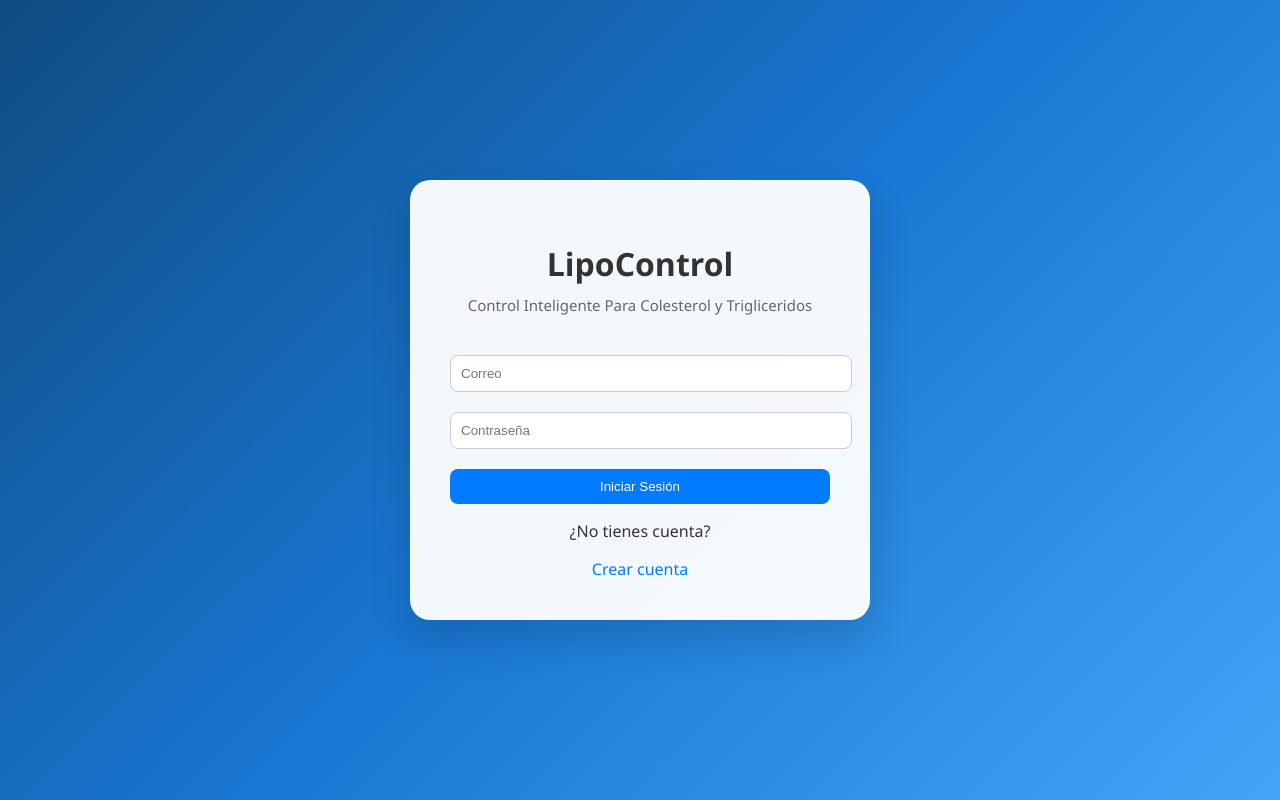
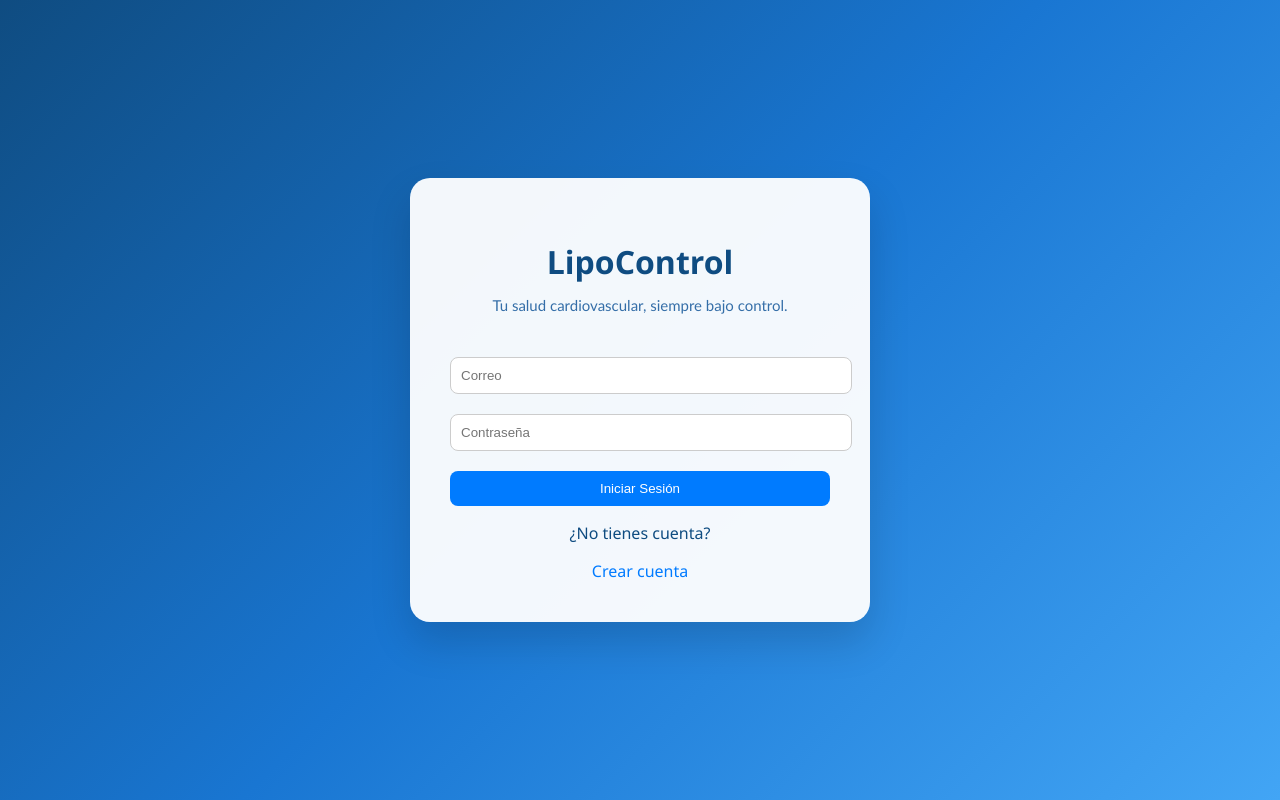
Before and after one commit to Jeidasosqui/Codigo-proyecto-LipoControl, a plain HTML site: page index.html in a window 1280 px wide. Drawn offline with nearby package versions, Linux system fonts and the light colour scheme.

Commit message:
cambio subti

```diff
--- a/css/styles.css
+++ b/css/styles.css
@@ -6,7 +6,7 @@ body {
     display: flex;
     justify-content: center;
     align-items: center;
-    color: #333;
+    color: #0f4c81;
   }
 
   .container {
@@ -106,8 +106,17 @@ body {
 }
 
 .subtitulo{
-    color:#666;
+    font-family: 'Gill Sans', 'Gill Sans MT', Calibri, 'Trebuchet MS', sans-serif;
+    color:#346ea8;
     font-size:15px;
+    font-weight: 400;
+
+    letter-spacing: 0.5;
+    line-height: 1.6;
+
+
     margin-top:-10px;
     margin-bottom:30px;
+
+    text-shadow: 0 1px 2px rgba(255, 255, 255, 0.4);
 }
--- a/index.html
+++ b/index.html
@@ -11,7 +11,7 @@
   <h1>LipoControl</h1>
 
   <p class="subtitulo">
-    Control Inteligente Para Colesterol y Trigliceridos
+    Tu salud cardiovascular, siempre bajo control.
   </p>
 
   <form onsubmit="login(event)">
```
